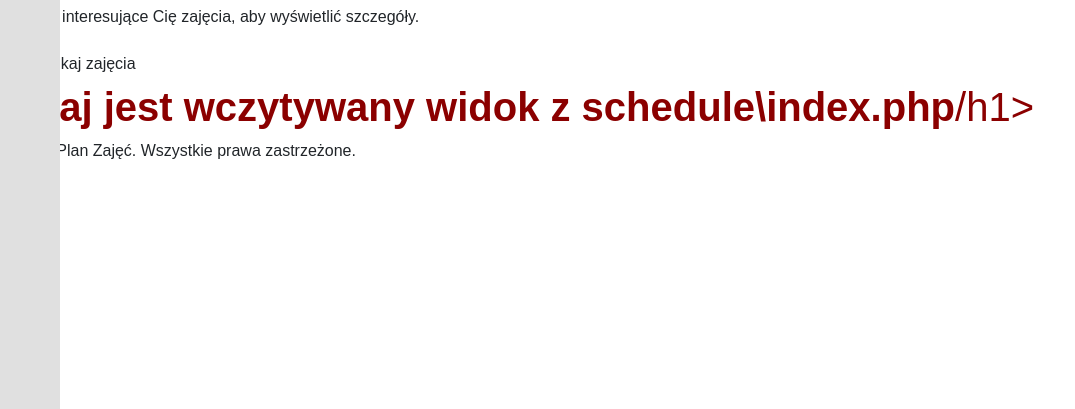
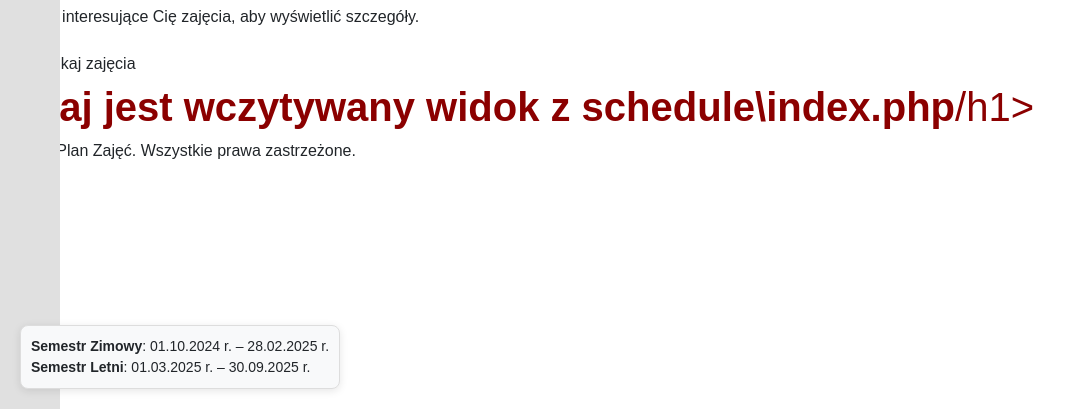
Before and after one commit to exITnerd/Skibidi-GPT, a PHP site: page / in a window 1280 px wide. Shown: the part 391-800 px from the top of the page, without its empty margins (0-1075 px from the left). Run offline with PHP 8.4, Linux system fonts and the light colour scheme.

Commit message:
translate
translate and when start and begin semester

```diff
--- a/schedule-app/src/Views/layouts/default_layout.php
+++ b/schedule-app/src/Views/layouts/default_layout.php
@@ -5,11 +5,11 @@
     <meta charset="UTF-8">
     <meta name="viewport" content="width=device-width, initial-scale=1.0">
     <title>Plan ZUT</title>
-    <link rel="stylesheet" href="styles/default_style.css"> <!-- CSS, it highlights the error, but it works - cause you run the server like this: php -S localhost:8000 -t public (in phpstorm project terminal) -->
+    <link rel="stylesheet" href="styles/default_style.css">
 </head>
 <body>
 <header>
-    <div class="university">Zachodniopomorski Uniwersytet Technologiczny w Szczecinie</div>
+    <div class="university" data-pl="Zachodniopomorski Uniwersytet Technologiczny w Szczecinie" data-en="West Pomeranian University of Technology in Szczecin">Zachodniopomorski Uniwersytet Technologiczny w Szczecinie</div>
 </header>
 <div class="sidebar">
     <div class="icon"><button><svg xmlns="http://www.w3.org/2000/svg" width="16" height="16" fill="currentColor" class="bi bi-brightness-high-fill" viewBox="0 0 16 16">
@@ -18,7 +18,8 @@
     <div class="icon"><button><svg xmlns="http://www.w3.org/2000/svg" width="16" height="16" fill="currentColor" class="bi bi-brightness-high" viewBox="0 0 16 16">
                 <path d="M8 11a3 3 0 1 1 0-6 3 3 0 0 1 0 6m0 1a4 4 0 1 0 0-8 4 4 0 0 0 0 8M8 0a.5.5 0 0 1 .5.5v2a.5.5 0 0 1-1 0v-2A.5.5 0 0 1 8 0m0 13a.5.5 0 0 1 .5.5v2a.5.5 0 0 1-1 0v-2A.5.5 0 0 1 8 13m8-5a.5.5 0 0 1-.5.5h-2a.5.5 0 0 1 0-1h2a.5.5 0 0 1 .5.5M3 8a.5.5 0 0 1-.5.5h-2a.5.5 0 0 1 0-1h2A.5.5 0 0 1 3 8m10.657-5.657a.5.5 0 0 1 0 .707l-1.414 1.415a.5.5 0 1 1-.707-.708l1.414-1.414a.5.5 0 0 1 .707 0m-9.193 9.193a.5.5 0 0 1 0 .707L3.05 13.657a.5.5 0 0 1-.707-.707l1.414-1.414a.5.5 0 0 1 .707 0m9.193 2.121a.5.5 0 0 1-.707 0l-1.414-1.414a.5.5 0 0 1 .707-.707l1.414 1.414a.5.5 0 0 1 0 .707M4.464 4.465a.5.5 0 0 1-.707 0L2.343 3.05a.5.5 0 1 1 .707-.707l1.414 1.414a.5.5 0 0 1 0 .708"/>
             </svg></button></div>
-    <div class="icon"><button><svg xmlns="http://www.w3.org/2000/svg" width="16" height="16" fill="currentColor" class="bi bi-translate" viewBox="0 0 16 16">
+    <!-- Przycisk zmiany języka -->
+    <div class="icon"><button onclick="toggleLanguage()"><svg xmlns="http://www.w3.org/2000/svg" width="16" height="16" fill="currentColor" class="bi bi-translate" viewBox="0 0 16 16">
                 <path d="M4.545 6.714 4.11 8H3l1.862-5h1.284L8 8H6.833l-.435-1.286zm1.634-.736L5.5 3.956h-.049l-.679 2.022z"/>
                 <path d="M0 2a2 2 0 0 1 2-2h7a2 2 0 0 1 2 2v3h3a2 2 0 0 1 2 2v7a2 2 0 0 1-2 2H7a2 2 0 0 1-2-2v-3H2a2 2 0 0 1-2-2zm2-1a1 1 0 0 0-1 1v7a1 1 0 0 0 1 1h7a1 1 0 0 0 1-1V2a1 1 0 0 0-1-1zm7.138 9.995q.289.451.63.846c-.748.575-1.673 1.001-2.768 1.292.178.217.451.635.555.867 1.125-.359 2.08-.844 2.886-1.494.777.665 1.739 1.165 2.93 1.472.133-.254.414-.673.629-.89-1.125-.253-2.057-.694-2.82-1.284.681-.747 1.222-1.651 1.621-2.757H14V8h-3v1.047h.765c-.318.844-.74 1.546-1.272 2.13a6 6 0 0 1-.415-.492 2 2 0 0 1-.94.31"/>
             </svg></button></div>
@@ -32,26 +33,28 @@
 </div>
 <div class="content">
     <div class="buttons-container">
-        <div class="logo">PLAN <span>ZUT</span></div>
-        <input type="text" placeholder="Wykładowca">
-        <input type="text" placeholder="Sala/Budynek">
-        <input type="text" placeholder="Przedmiot">
-        <input type="text" placeholder="Grupa">
-        <input type="text" placeholder="Numer Albumu">
-        <button>Wyczyść filtry</button>
+        <div class="logo" data-pl="PLAN ZUT" data-en="ZUT SCHEDULE">PLAN <span>ZUT</span></div>
+        <input type="text" placeholder="Wykładowca" data-pl="Wykładowca" data-en="Lecturer">
+        <input type="text" placeholder="Sala/Budynek" data-pl="Sala/Budynek" data-en="Room/Building">
+        <input type="text" placeholder="Przedmiot" data-pl="Przedmiot" data-en="Subject">
+        <input type="text" placeholder="Grupa" data-pl="Grupa" data-en="Group">
+        <input type="text" placeholder="Numer Albumu" data-pl="Numer Albumu" data-en="Album Number">
+        <button data-pl="Wyczyść filtry" data-en="Clear filters">Wyczyść filtry</button>
     </div>
+
     <div class="filters">
-        <button>Laboratorium</button>
-        <button>Audytorium</button> <br>
-        <button>Wykład</button>
-        <button>Lektorat</button>
-        <button>Projekt</button>
+        <button data-pl="Laboratorium" data-en="Laboratory">Laboratorium</button>
+        <button data-pl="Audytorium" data-en="Auditorium">Audytorium</button> <br>
+        <button data-pl="Wykład" data-en="Lecture">Wykład</button>
+        <button data-pl="Lektorat" data-en="Language Class">Lektorat</button>
+        <button data-pl="Projekt" data-en="Project">Projekt</button>
     </div>
+
     <div class="bottom-buttons">
-        <button>Dzień</button>
-        <button>Tydzień</button>
-        <button>Miesiąc</button>
-        <button>Semestr</button>
+        <button data-pl="Dzień" data-en="Day">Dzień</button>
+        <button data-pl="Tydzień" data-en="Week">Tydzień</button>
+        <button data-pl="Miesiąc" data-en="Month">Miesiąc</button>
+        <button data-pl="Semestr" data-en="Semester">Semestr</button>
         <button><svg xmlns="http://www.w3.org/2000/svg" width="16" height="16" fill="currentColor" class="bi bi-search" viewBox="0 0 16 16">
                 <path d="M11.742 10.344a6.5 6.5 0 1 0-1.397 1.398h-.001q.044.06.098.115l3.85 3.85a1 1 0 0 0 1.415-1.414l-3.85-3.85a1 1 0 0 0-.115-.1zM12 6.5a5.5 5.5 0 1 1-11 0 5.5 5.5 0 0 1 11 0"/>
             </svg></button>
@@ -66,13 +69,61 @@
             </svg></button>
     </div>
 </div>
+<div class="semester-info">
+    <strong data-pl="Semestr Zimowy" data-en="Winter Semester">Semestr Zimowy</strong>: 01.10.2024 r. – 28.02.2025 r.<br>
+    <strong data-pl="Semestr Letni" data-en="Summer Semester">Semestr Letni</strong>: 01.03.2025 r. – 30.09.2025 r.
+</div>
+
+
 
 <main>
-    <?php echo $content; ?> <!-- Here, a view is dynamically inserted from: src\Views\schedule\ !!!Don't care about this error!!! -->
+    <?php echo $content; ?> <!-- Here, a view is dynamically inserted from: src\Views\schedule\ -->
 </main>
 
 <footer>
     <p>&copy; 2025 Plan Zajęć. Wszystkie prawa zastrzeżone.</p>
 </footer>
+
+<!-- Skrypt zmiany języka -->
+<script>
+    function toggleLanguage() {
+        const elements = document.querySelectorAll("[data-pl][data-en]");
+        const currentLang = document.documentElement.lang;
+        const newLang = currentLang === "pl" ? "en" : "pl";
+
+        document.documentElement.lang = newLang;
+        elements.forEach(element => {
+            const newText = element.getAttribute(`data-${newLang}`);
+            if (element.tagName === "INPUT") {
+                element.placeholder = newText;
+            } else {
+                element.textContent = newText;
+            }
+        });
+    }
+
+    // Obserwowanie zmian w elemencie <main> i automatyczne tłumaczenie
+    const mainElement = document.querySelector('main');
+    const observer = new MutationObserver(() => {
+        toggleLanguage();
+    });
+
+    observer.observe(mainElement, { childList: true, subtree: true });
+</script>
+<style>
+    .semester-info {
+        position: fixed;
+        bottom: 20px;
+        left: 20px;
+        padding: 10px;
+        background-color: #f8f9fa;
+        border: 1px solid #ddd;
+        border-radius: 8px;
+        box-shadow: 0 2px 8px rgba(0, 0, 0, 0.1);
+        font-size: 14px;
+        line-height: 1.5;
+    }
+</style>
+
 </body>
 </html>
```
